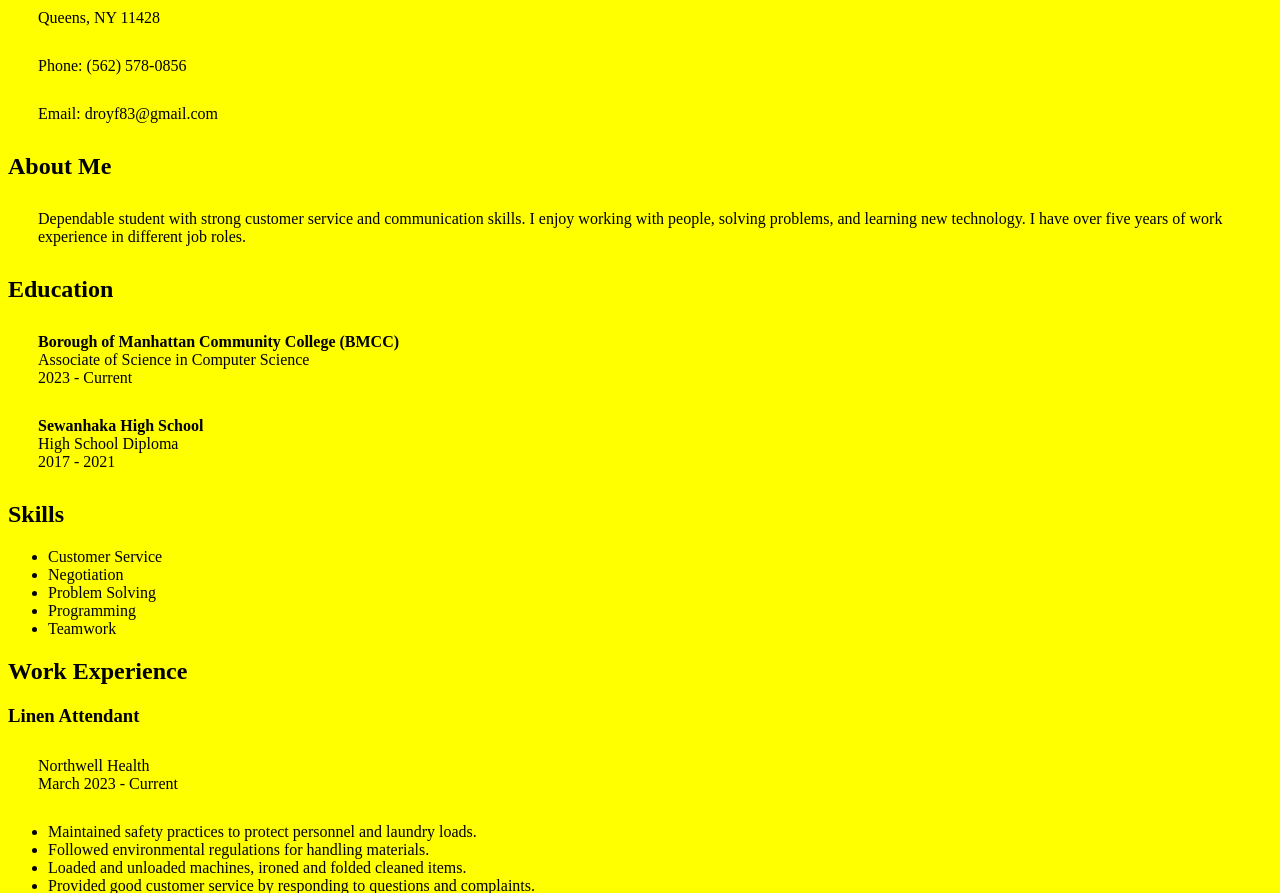
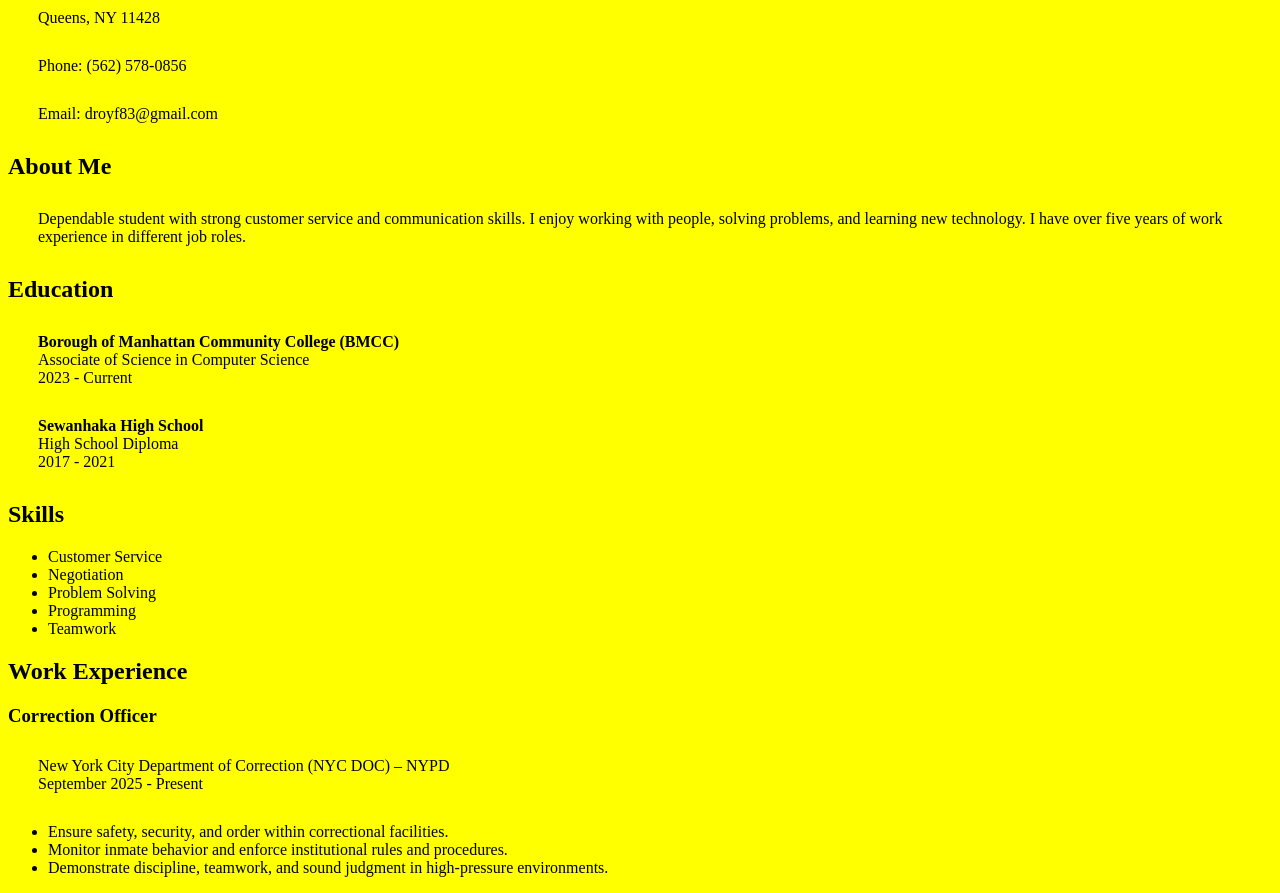
Before and after one commit to umayma13579-pixel/html_project, a plain HTML site: page resume.html in a window 1280 px wide. Shown: the part 79-972 px from the top of the page. Drawn offline with Linux system fonts and the light colour scheme.

Commit message:
Updated Html Files

```diff
--- a/resume.html
+++ b/resume.html
@@ -1,11 +1,13 @@
 <!DOCTYPE html>
 <html lang="en">
+
   <head>
     <meta charset="UTF-8">
     <meta name="viewport" content="width=device-width, initial-scale=1.0">
     <link rel="stylesheet" href="style.css">
     <title>Durjoy Roy - Resume</title>
   </head>
+
   <body>
     <h1>Durjoy Roy</h1>
     <p>Queens, NY 11428</p>
@@ -37,9 +39,21 @@
 
     <h2>Work Experience</h2>
 
+
+    <h3>Correction Officer</h3>
+    <p>New York City Department of Correction (NYC DOC) – NYPD<br>
+      September 2025 - Present</p>
+    <ul>
+      <li>Ensure safety, security, and order within correctional facilities.</li>
+      <li>Monitor inmate behavior and enforce institutional rules and procedures.</li>
+      <li>Demonstrate discipline, teamwork, and sound judgment in high-pressure environments.</li>
+
+    </ul>
+
+
     <h3>Linen Attendant</h3>
     <p>Northwell Health<br>
-  March 2023 - Current</p>
+      March 2023 - September 2025</p>
     <ul>
       <li>Maintained safety practices to protect personnel and laundry loads.</li>
       <li>Followed environmental regulations for handling materials.</li>
@@ -77,4 +91,5 @@
 
     <p><a href="index.html">Back to Home</a></p>
   </body>
+
 </html>
```
Also changed, not shown: index.html (+2 -0 lines). Lines whose indentation alone changed are shown as unchanged.
